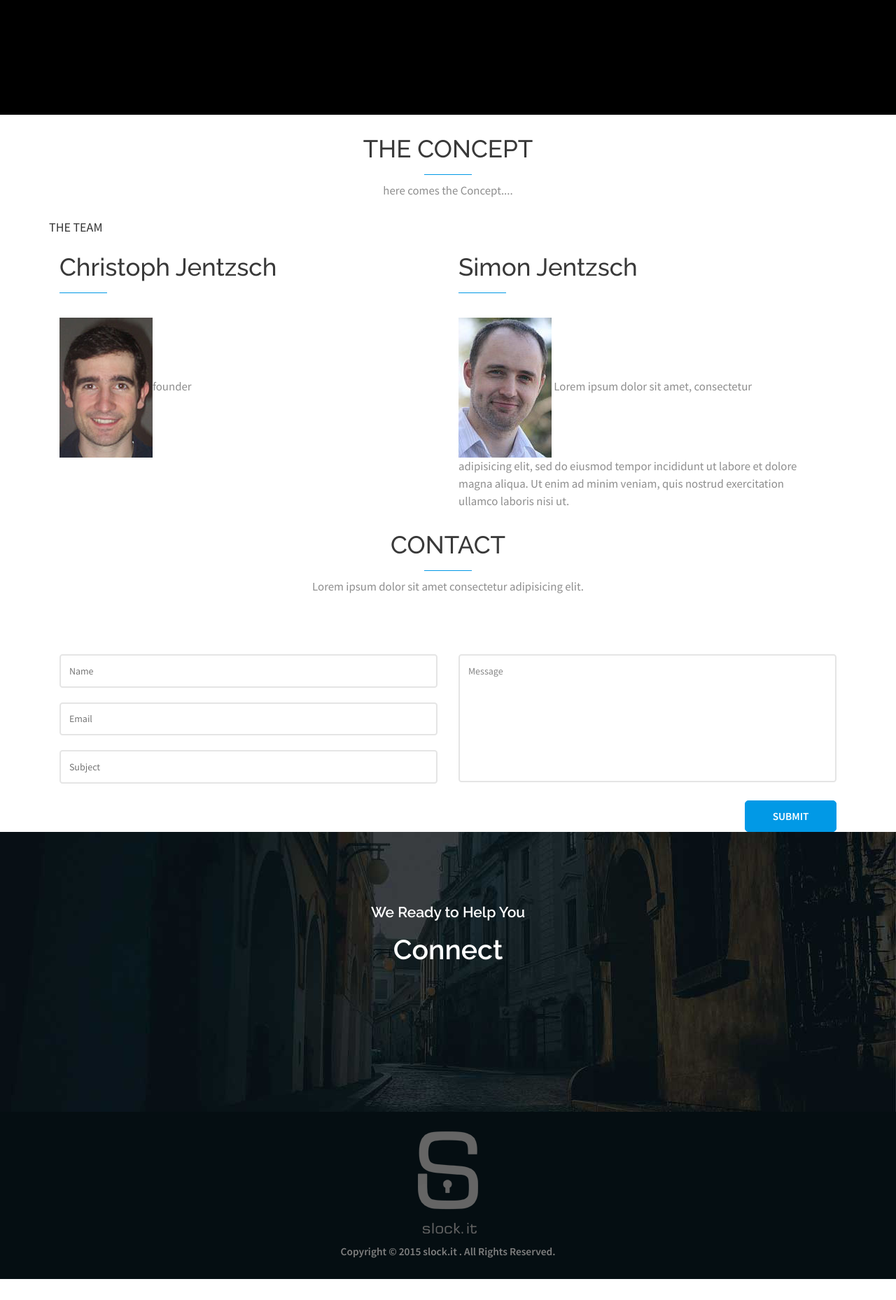
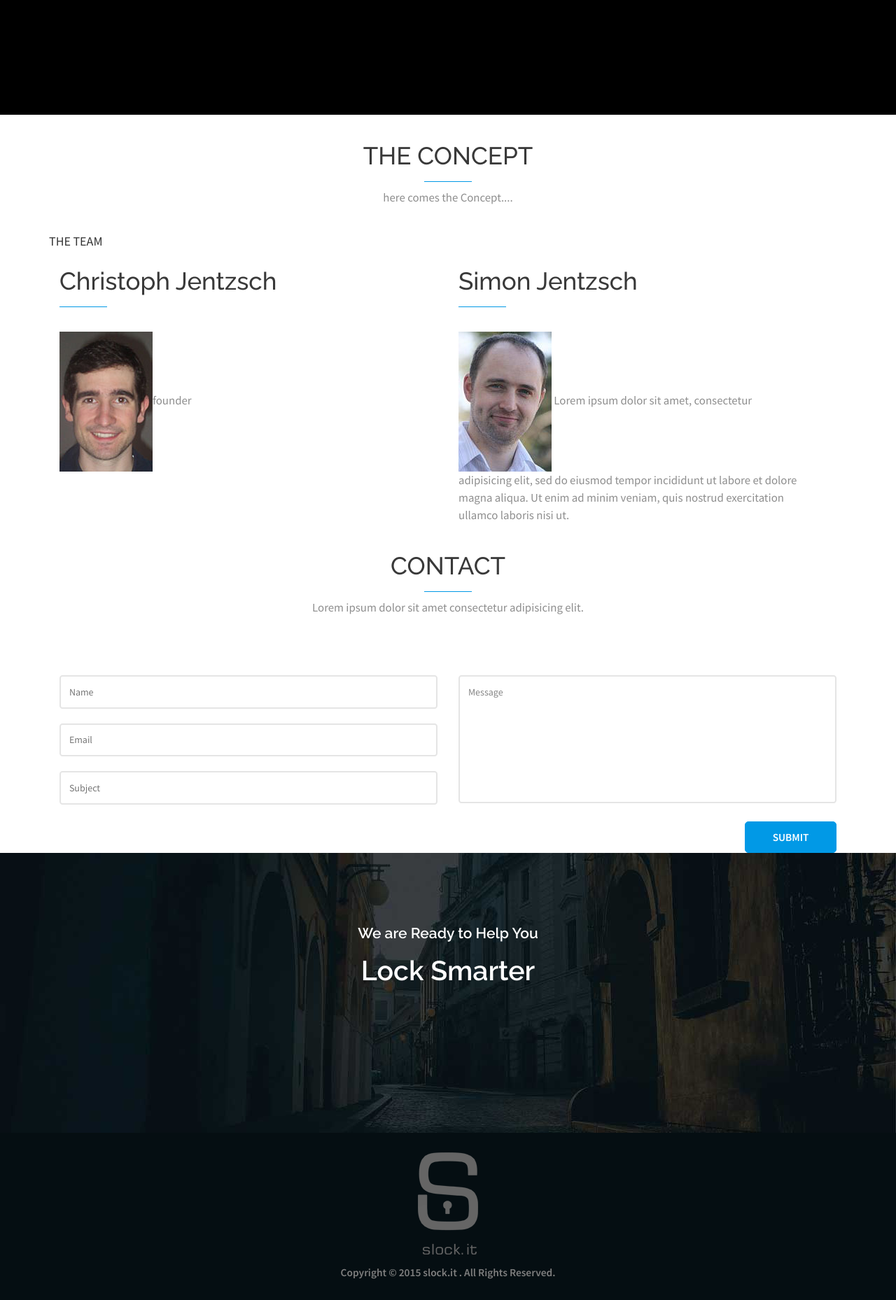
Before and after one commit to yiseul/www, a PHP site: page / in a window 1280 px wide. Shown: the part 556-2414 px from the top of the page at 70% size. Before the commit the page ends 2384 px from the top, so only its background shows below. Run offline with PHP 8.4, Linux system fonts and the light colour scheme.

Commit message:
fixed typeos

```diff
--- a/css/style.css
+++ b/css/style.css
@@ -28,7 +28,7 @@ margin:0;
 padding:0;
 }
 .page {
-	margin-top: 30px;
+	margin-top: 40px;
 }
 /*----*/
 .banner{
--- a/index.php
+++ b/index.php
@@ -92,9 +92,6 @@ License URL: http://creativecommons.org/licenses/by/3.0/
 
 				 ?>
 
-
-
-
 				 </ul>
 			 </div>
 			 <div class="clearfix"> </div>
@@ -117,29 +114,10 @@ License URL: http://creativecommons.org/licenses/by/3.0/
 <?php  echo $content; ?>
 
 
-
-
-
-
-
-
-
-
-
-
-
-
-
-
-
-
-
-
-<!---->
 <div class="get-started">
 	 <div class="container">
-		 <h4 class="wow bounceInLeft" data-wow-delay="0.5s">We Ready to Help You</h4>
-		 <h3 class="wow bounceInRight" data-wow-delay="0.5s">Connect </h3>
+		 <h4 class="wow bounceInLeft" data-wow-delay="0.5s">We are Ready to Help You</h4>
+		 <h3 class="wow bounceInRight" data-wow-delay="0.5s">Lock Smarter</h3>
 	 </div>
 </div>
 <!---->
```
